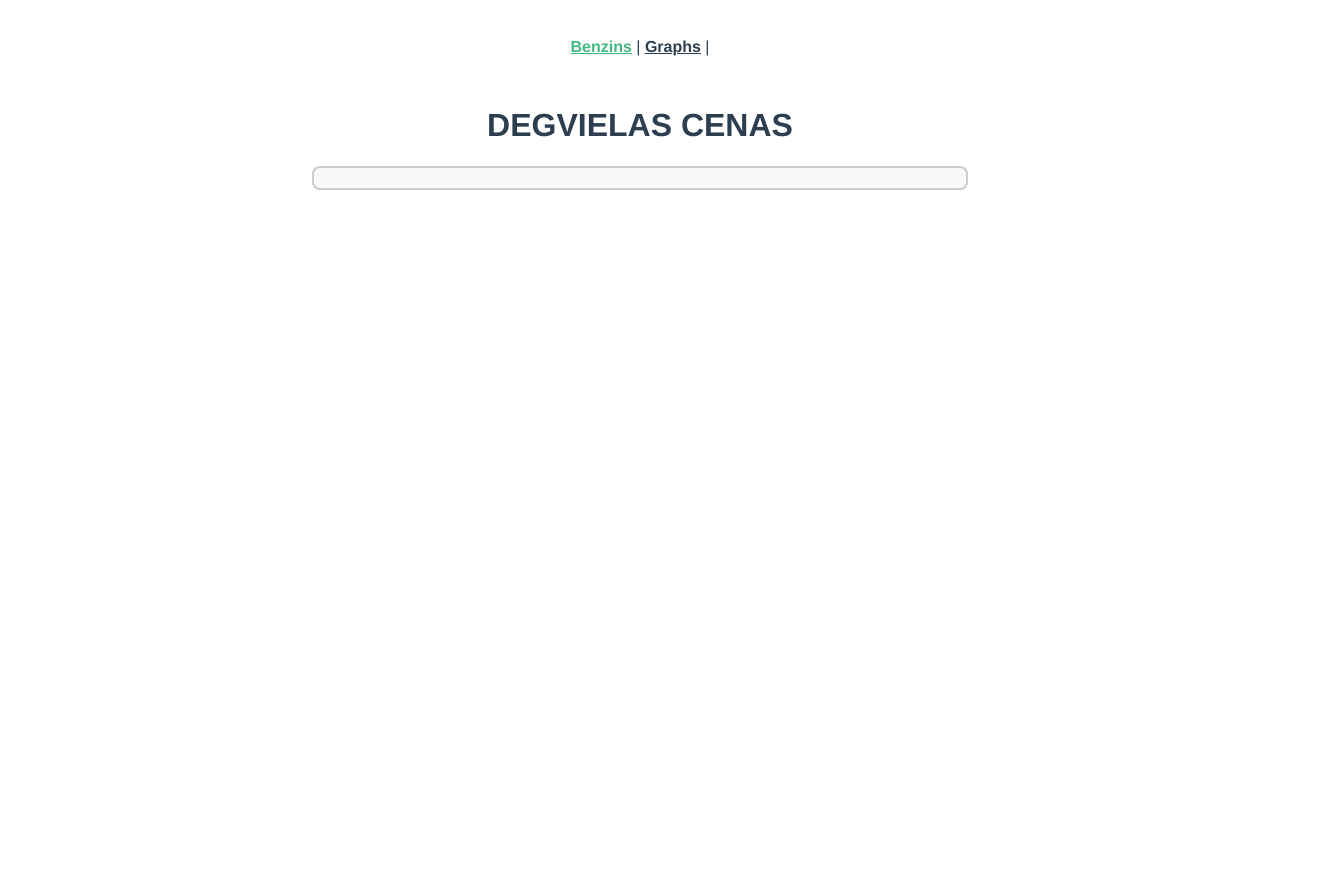
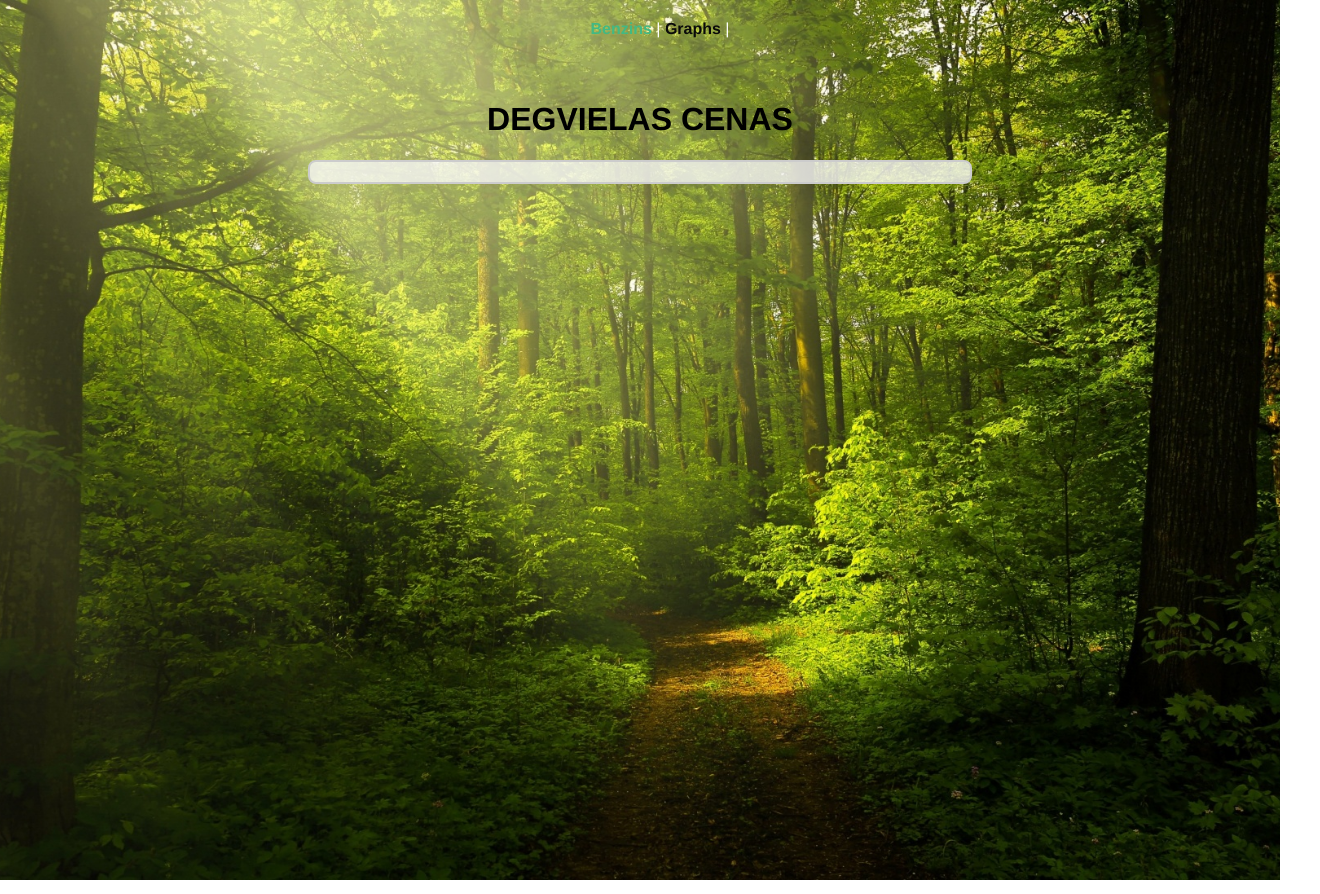
Before and after one commit to KristapsTucs213/benas_proj, a Vue app in the folder benzins2/: page / in a window 1280 px wide. Shown: the whole page, 1320 px wide, since content can reach past the window. Built offline with nearby package versions, Linux system fonts and the light colour scheme; no server answers.

Commit message:
background set

```diff
--- a/benzins2/src/App.vue
+++ b/benzins2/src/App.vue
@@ -15,16 +15,26 @@
   color: #2c3e50;
 }
 
+
+/* Navbar overlay */
 nav {
-  padding: 30px;
+  position: absolute;
+  top: 0;
+  left: 0;
+  width: 100%;
+  padding: 20px;
+  z-index: 10;
+  background: transparent;
 }
 
 nav a {
   font-weight: bold;
-  color: #2c3e50;
+  color: #0a0a0a;
+  text-decoration: none;
 }
 
 nav a.router-link-exact-active {
   color: #42b983;
 }
+
 </style>
--- a/benzins2/src/css/GraphView.css
+++ b/benzins2/src/css/GraphView.css
@@ -1,6 +1,60 @@
-select {
-    font-size: 16px;
-  }
-  canvas {
-    margin: auto;
-  }
+/* Full viewport container for GraphView */
+.graph-container {
+  min-height: 100vh;
+  width: 100%;
+  display: flex;
+  flex-direction: column;
+  align-items: center;
+  justify-content: flex-start;
+
+  background-image: url('@/assets/forest_background.jpg');
+  background-size: cover;
+  background-position: center;
+  background-repeat: no-repeat;
+
+  position: relative;
+  padding: 80px 20px 20px 20px;
+  color: white;
+}
+
+/* Overlay for readability */
+.graph-container::before {
+  content: "";
+  position: absolute;
+  top: 0;
+  left: 0;
+  width: 100%;
+  height: 100%;
+  background: rgba(0, 0, 0, 0.3);
+  z-index: -1;
+}
+
+/* Chart white container */
+.chart-box {
+  background-color: white;
+  padding: 20px;
+  border-radius: 12px;
+  box-shadow: 0 4px 15px rgba(0,0,0,0.2);
+  display: flex;
+  justify-content: center;
+  align-items: center;
+  margin-top: 20px;
+  width: 90%;
+  max-width: 900px;
+}
+
+/* Select styling */
+.graph-container select {
+  font-size: 16px;
+  margin-bottom: 20px;
+  padding: 5px 10px;
+  border-radius: 5px;
+  border: 1px solid #ccc;
+}
+
+/* Canvas styling */
+.graph-container canvas {
+  margin: auto;
+  max-width: 100%;
+  display: block;
+}
--- a/benzins2/src/css/MainView.css
+++ b/benzins2/src/css/MainView.css
@@ -1,15 +1,45 @@
+/* Reset html/body/app for full viewport */
+html, body, #app {
+  margin: 0;
+  padding: 0;
+  height: 100%;
+  width: 100%;
+  font-family: Avenir, Helvetica, Arial, sans-serif;
+  -webkit-font-smoothing: antialiased;
+  -moz-osx-font-smoothing: grayscale;
+  text-align: center;
+  color: #fff;
+}
 
+/* About view background */
 .about {
+  min-height: 100vh;
+  width: 100%;
   display: flex;
   flex-direction: column;
   align-items: center;
   justify-content: flex-start;
-  height: 100vh;
+
+  background-image: url('@/assets/forest_background.jpg');
+  background-size: cover;
+  background-position: center;
+  background-repeat: no-repeat;
+
+  color: black;
+  position: relative;
+  padding-top: 80px; /* space for navbar */
 }
 
-.title {
-  margin-top: 20px;
-  text-align: center;
+/* Optional overlay */
+.about::before {
+  content: "";
+  position: absolute;
+  top: 0;
+  left: 0;
+  width: 100%;
+  height: 100%;
+  background: rgba(0, 0, 0, 0.3);
+  z-index: -1;
 }
 
 .stati-box {
@@ -19,7 +49,7 @@
   padding: 10px;
   border: 2px solid #ccc;
   border-radius: 8px;
-  background-color: #f9f9f9;
+  background-color: rgba(249, 249, 249, 0.8);
   width: 50%;
 }
 
--- a/benzins2/src/views/GraphView.vue
+++ b/benzins2/src/views/GraphView.vue
@@ -1,5 +1,5 @@
 <template>
-    <div>
+  <div class="graph-container">
     <h1 class="text-2xl font-bold mb-4">Degvielas cenu vēsture</h1>
 
     <label for="fuelType" class="block mb-2 font-semibold">Izvēlies degvielas tipu:</label>
@@ -10,7 +10,9 @@
       <option value="supd_cena">Super Dīzīts</option>
     </select>
 
+    <div class="chart-box">
       <canvas ref="fuelChart" width="800" height="400"></canvas>
+    </div>
   </div>
 </template>
 
@@ -66,7 +68,7 @@
       const grouped = await this.fetchHistoryData();
 
       if (this.chart) {
-          this.chart.destroy(); // Remove previous chart instance
+        this.chart.destroy();
       }
 
       const allTimestamps = grouped[0]?.timestamps || [];
```
Also changed, not shown: benzins2/src/assets/forest_background.jpg (added), 1 other file (tests, documents, lock files or other folders). Lines whose indentation alone changed are shown as unchanged.
